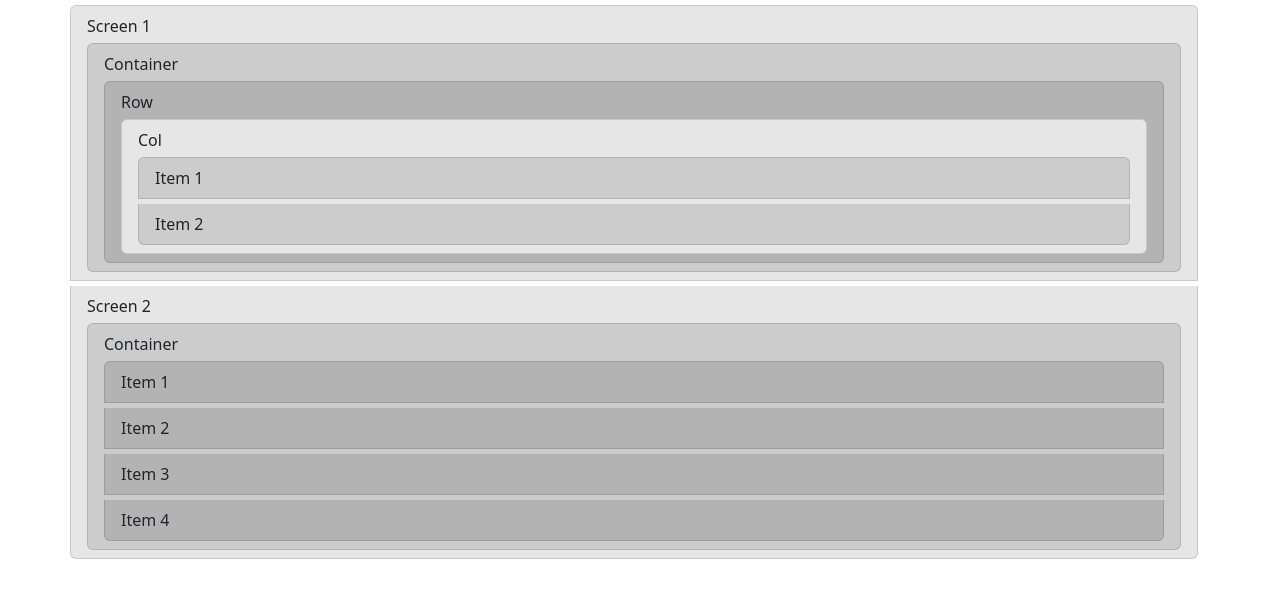
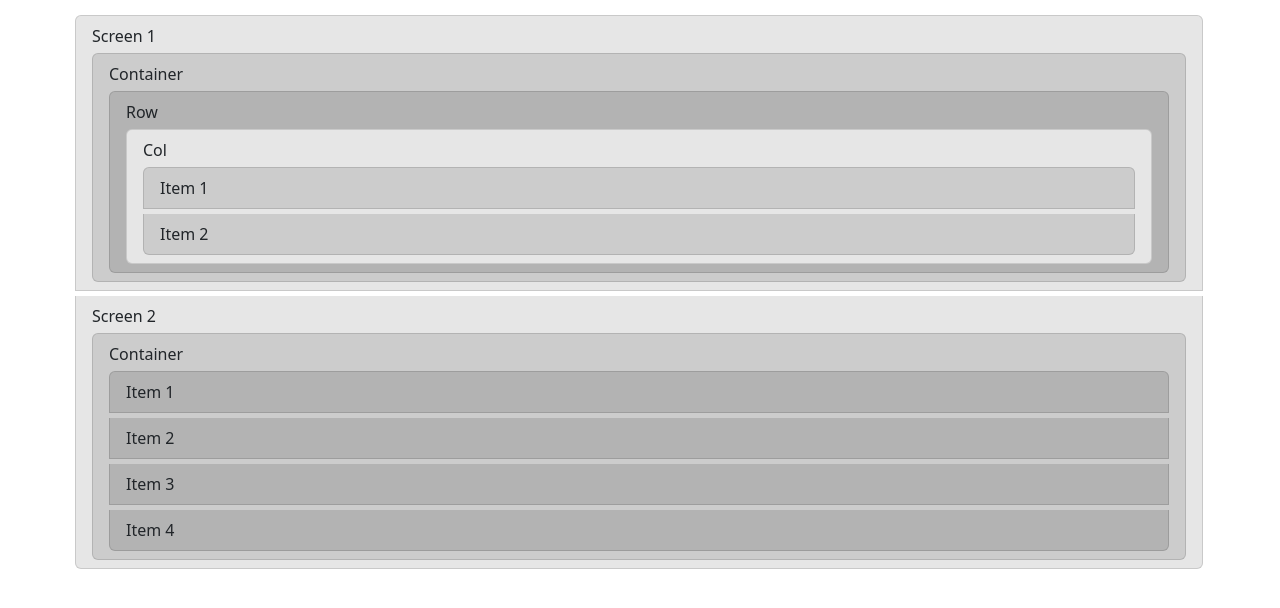
Before and after one commit to Siewdass/siewdass.github.io, a plain HTML site: page index.html in a window 1280 px wide. Drawn offline with nearby package versions, Linux system fonts and the light colour scheme.

Commit message:
Update index.html

```diff
--- a/index.html
+++ b/index.html
@@ -6,6 +6,10 @@
 	<link rel="stylesheet" href="https://use.fontawesome.com/releases/v5.6.3/css/all.css" integrity="sha384-UHRtZLI+pbxtHCWp1t77Bi1L4ZtiqrqD80Kn4Z8NTSRyMA2Fd33n5dQ8lWUE00s/" crossorigin="anonymous">
 	<script src="https://cdnjs.cloudflare.com/ajax/libs/Sortable/1.15.0/Sortable.min.js"></script>
 	<style>
+		body {
+			padding: 10px;
+			padding-right: 0px;
+		}
 		.nested-sortable, .nested-1, .nested-2, .nested-3 {
 			margin-top: 5px;
 		}
```
